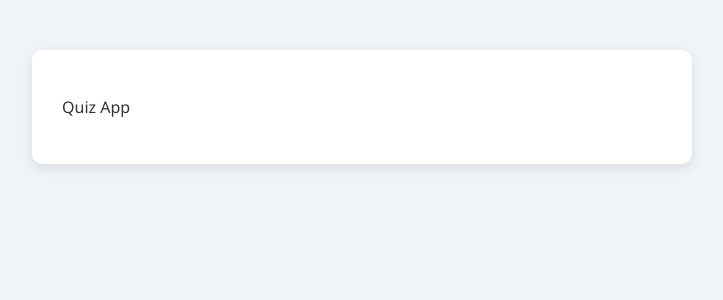
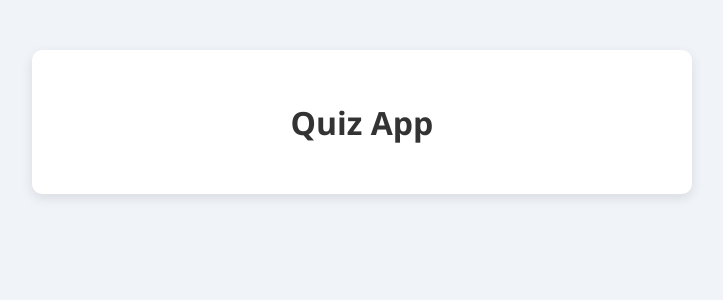
Before and after one commit to AleksandarStanisic021/reactlab, a React (Vite) app: page / in a window 1280 px wide. Shown: the top 300 px of the page, without its empty margins (278-1001 px from the left). Built offline with nearby package versions, Linux system fonts and the light colour scheme.

Commit message:
Change paragraph to heading for Quiz App title in App component

```diff
--- a/src/App.jsx
+++ b/src/App.jsx
@@ -4,7 +4,7 @@ import "./index.css";
 const App = () => {
   return (
     <div className="app-container">
-      <p>Quiz App</p>
+      <h1>Quiz App</h1>
     </div>
   );
 };
```
